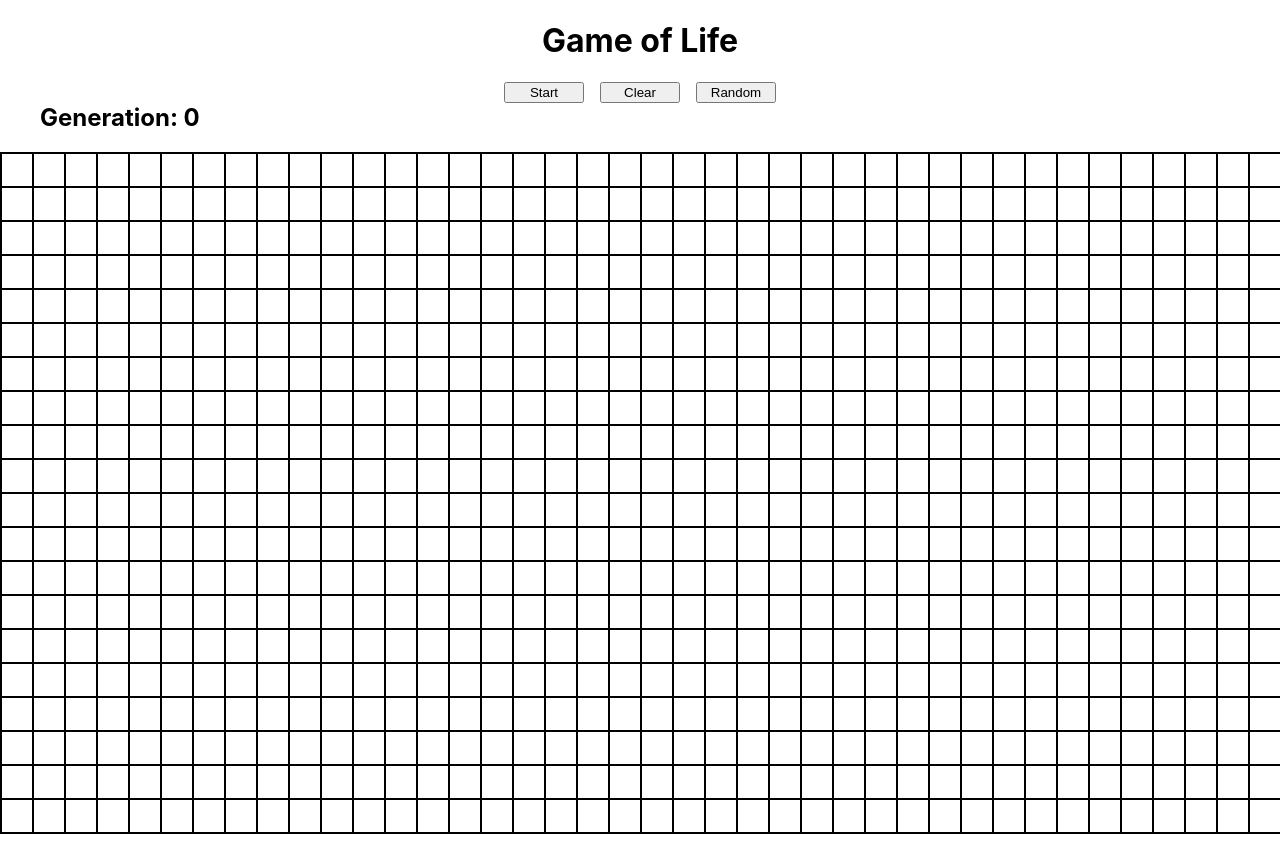
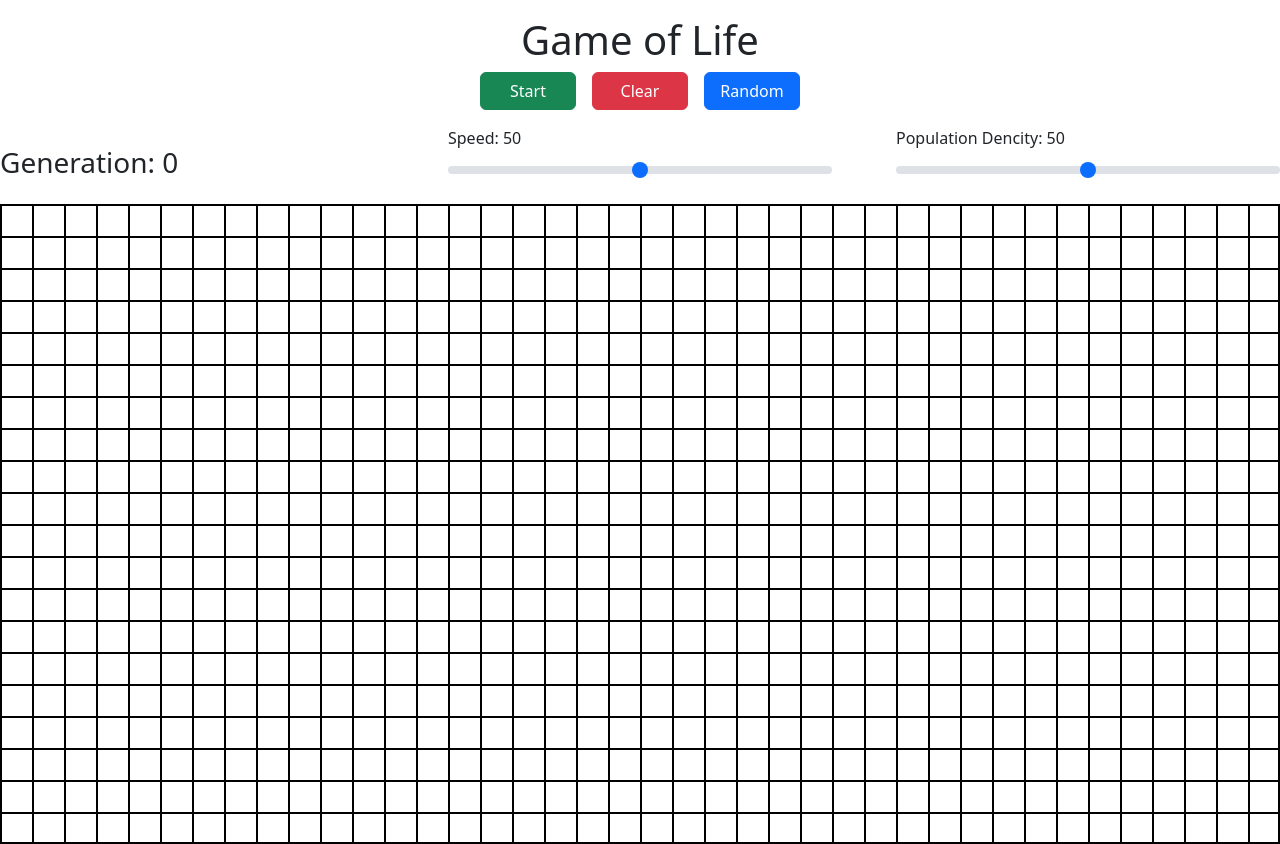
Before and after one commit to jacobgad/game-of-life-react, a React (Vite) app: page / in a window 1280 px wide. Built offline with nearby package versions, Linux system fonts and the light colour scheme.

Commit message:
add bootstap styles, speed & population controls

```diff
--- a/index.html
+++ b/index.html
@@ -2,8 +2,13 @@
 <html lang="en">
 	<head>
 		<meta charset="UTF-8" />
-    <link rel="icon" type="image/svg+xml" href="/src/favicon.svg" />
 		<meta name="viewport" content="width=device-width, initial-scale=1.0" />
+		<link
+			href="https://cdn.jsdelivr.net/npm/bootstrap@5.2.0-beta1/dist/css/bootstrap.min.css"
+			rel="stylesheet"
+			integrity="sha384-0evHe/X+R7YkIZDRvuzKMRqM+OrBnVFBL6DOitfPri4tjfHxaWutUpFmBp4vmVor"
+			crossorigin="anonymous"
+		/>
 		<title>Vite App</title>
 	</head>
 	<body>
--- a/src/App.tsx
+++ b/src/App.tsx
@@ -1,5 +1,4 @@
-import { useCallback, useEffect, useRef, useState } from 'react';
-import './app.css';
+import { useCallback, useRef, useState } from 'react';
 
 const numCols = 40;
 const numRows = 20;
@@ -23,10 +22,10 @@ function generateGrid() {
 	return grid;
 }
 
-function generateRandomGrid() {
+function generateRandomGrid(randPopDenc: number) {
 	let grid: number[][] = [];
 	for (let i = 0; i < numRows; i++) {
-		grid.push(Array.from(Array(numCols), () => (Math.random() > 0.7 ? 1 : 0)));
+		grid.push(Array.from(Array(numCols), () => (Math.random() < randPopDenc / 100 ? 1 : 0)));
 	}
 	return grid;
 }
@@ -63,9 +62,14 @@ export default function App() {
 	const [grid, setGrid] = useState(generateGrid());
 	const [running, setRunning] = useState(false);
 	const [gen, setGen] = useState(0);
+	const [speed, setSpeed] = useState(50);
+	const [randPopDenc, setRandPopDenc] = useState(50);
 
 	const runningRef = useRef(running);
 	runningRef.current = running;
+
+	const speedRef = useRef(speed);
+	speedRef.current = speed;
 
 	function handleToggleTile(i: number, j: number) {
 		let newGrid = copyGrid(grid);
@@ -96,31 +100,77 @@ export default function App() {
 			return getNextGen(current);
 		});
 		setGen((gen) => gen + 1);
-		setTimeout(runSimulation, 200);
+		setTimeout(runSimulation, 1000 - speedRef.current * 10);
 	}, []);
 
 	return (
-		<div style={{ marginLeft: '2rem', marginRight: '2rem' }}>
+		<div style={{ display: 'grid', justifyContent: 'center', marginTop: '1rem' }}>
 			<h1 style={{ textAlign: 'center' }}>Game of Life</h1>
 			<div style={{ display: 'flex', gap: '1rem', justifyContent: 'center' }}>
-				<button style={{ width: '5rem' }} onClick={handleToggleRunning}>
+				<button style={{ width: '6rem' }} className='btn btn-success' onClick={handleToggleRunning}>
 					{running ? 'Stop' : 'Start'}
 				</button>
-				<button style={{ width: '5rem' }} onClick={handleClear} disabled={runningRef.current}>
+				<button
+					style={{ width: '6rem' }}
+					className='btn btn-danger'
+					onClick={handleClear}
+					disabled={runningRef.current}
+				>
 					Clear
 				</button>
 				<button
-					style={{ width: '5rem' }}
+					style={{ width: '6rem' }}
+					className='btn btn-primary'
 					onClick={() => {
 						handleClear();
-						setGrid(generateRandomGrid());
+						setGrid(generateRandomGrid(randPopDenc));
 					}}
 					disabled={runningRef.current}
 				>
 					Random
 				</button>
 			</div>
-			<h2 style={{ marginTop: 0 }}>Generation: {gen}</h2>
+			<div
+				style={{
+					display: 'flex',
+					gap: '4rem',
+					justifyContent: 'space-between',
+					alignItems: 'end',
+					marginTop: '1rem',
+					marginBottom: '1rem',
+				}}
+			>
+				<h3 style={{ width: `${100 / 3}%` }}>Generation: {gen}</h3>
+				<div style={{ width: `${100 / 3}%` }}>
+					<label htmlFor='speed' className='form-label'>
+						Speed: {speed}
+					</label>
+					<input
+						type='range'
+						className='form-range'
+						min='0'
+						max='100'
+						id='speed'
+						value={speed}
+						onChange={(e) => setSpeed(parseInt(e.target.value))}
+					/>
+				</div>
+				<div style={{ width: `${100 / 3}%` }}>
+					<label htmlFor='dencity' className='form-label'>
+						Population Dencity: {randPopDenc}
+					</label>
+					<input
+						type='range'
+						className='form-range'
+						min='0'
+						max='100'
+						id='dencity'
+						value={randPopDenc}
+						onChange={(e) => setRandPopDenc(parseInt(e.target.value))}
+						disabled={runningRef.current}
+					/>
+				</div>
+			</div>
 			<div
 				style={{
 					display: 'grid',
--- a/src/app.css
+++ /dev/null
@@ -1,3 +0,0 @@
-body {
-  font-family: -apple-system, BlinkMacSystemFont, 'Segoe UI', Roboto, Oxygen, Ubuntu, Cantarell, 'Open Sans', 'Helvetica Neue', sans-serif;
-}
--- a/tsconfig.json
+++ b/tsconfig.json
@@ -14,7 +14,9 @@
     "resolveJsonModule": true,
     "isolatedModules": true,
     "noEmit": true,
-    "jsx": "react-jsx"
+    "jsx": "react-jsx",
+    "noUnusedLocals": true,
+    "noUnusedParameters": true,
   },
   "include": ["src"],
   "references": [{ "path": "./tsconfig.node.json" }]
```
Lines whose indentation alone changed are shown as unchanged.
